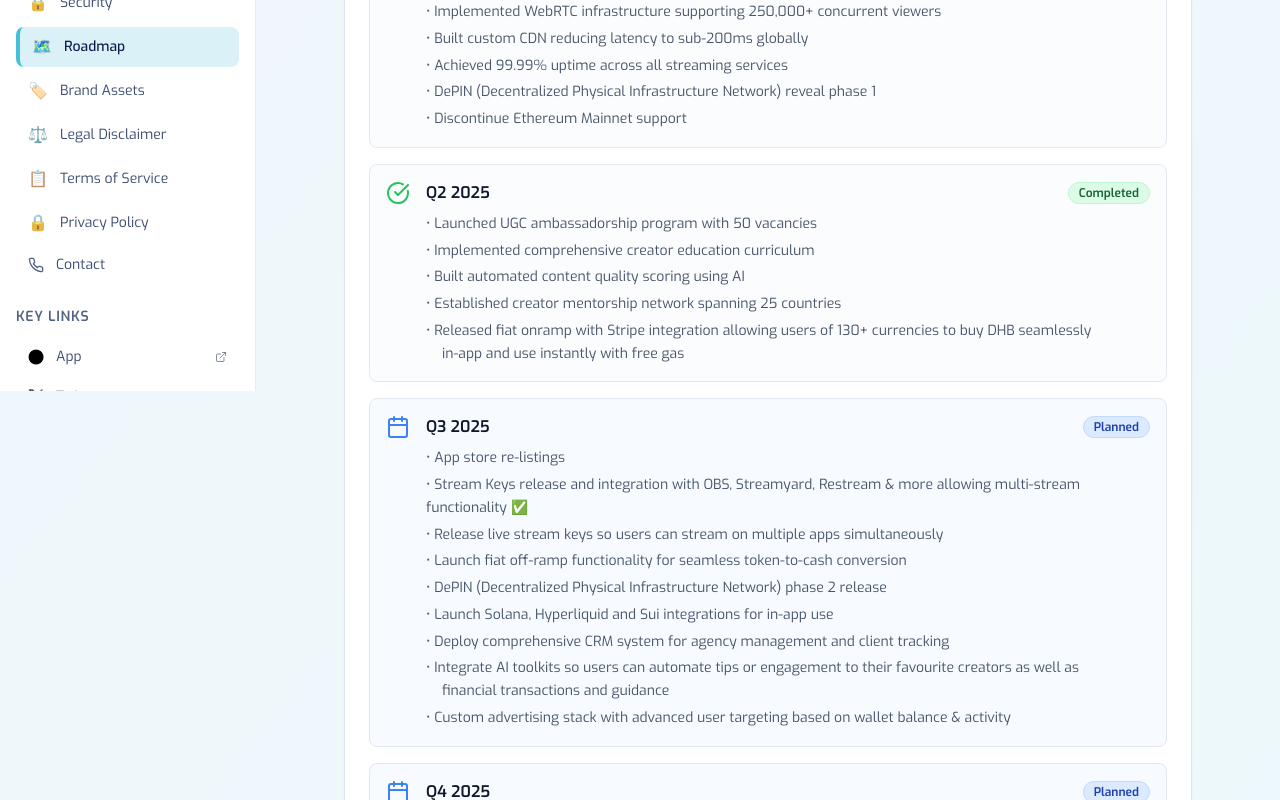
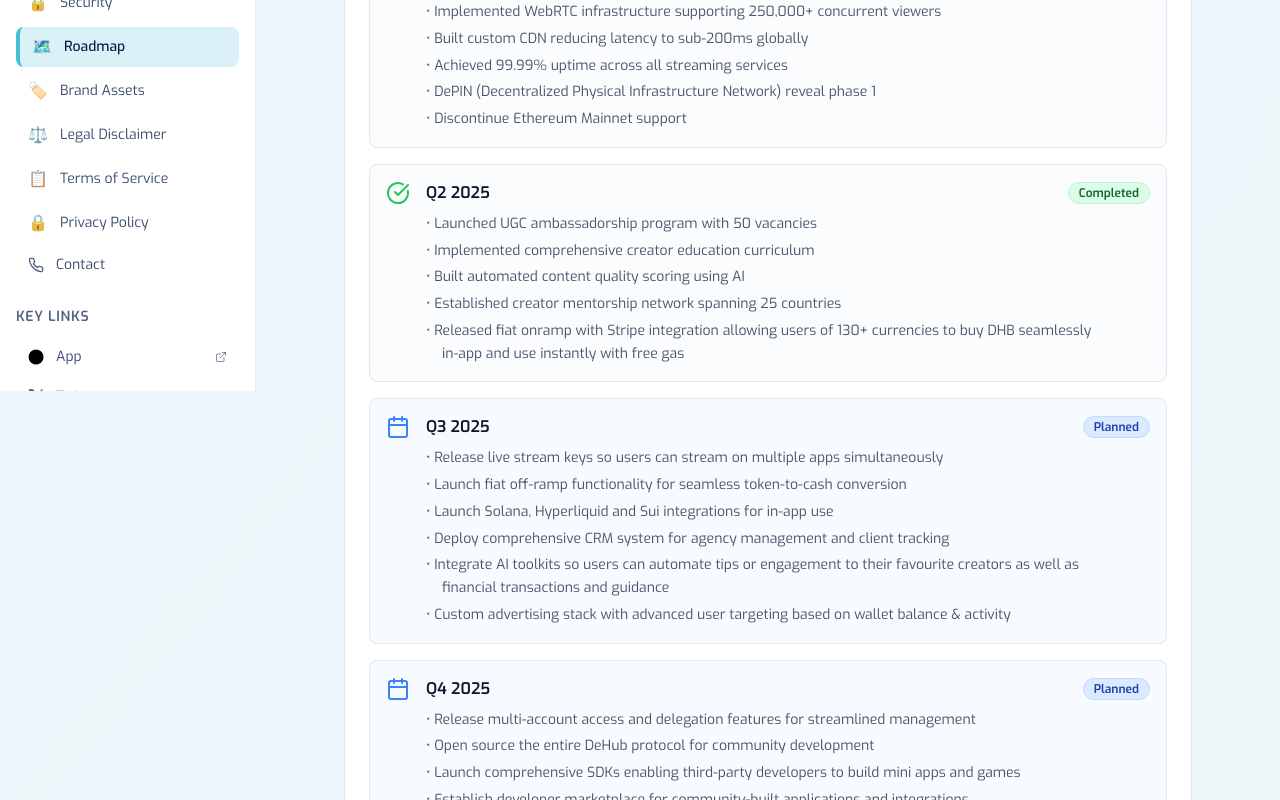
Before and after one commit to maldoteth/dehubdocs, a React (Vite) app: page /docs/roadmap in a window 1280 px wide. Shown: the part 410-1210 px from the top of the page. Built offline with nearby package versions, Linux system fonts and the light colour scheme.

Commit message:
Visual edit in Lovable
Edited UI in Lovable

```diff
--- a/src/pages/docs/Roadmap.tsx
+++ b/src/pages/docs/Roadmap.tsx
@@ -3,7 +3,6 @@ import { Card, CardContent, CardHeader, CardTitle } from '@/components/ui/card';
 import { Badge } from '@/components/ui/badge';
 import { Tabs, TabsContent, TabsList, TabsTrigger } from '@/components/ui/tabs';
 import { CheckCircle, Calendar, Zap, Trophy, Users, Coins, Globe, Gamepad2, Video, Shield, Sparkles } from 'lucide-react';
-
 const Roadmap = () => {
   const [selectedYear, setSelectedYear] = useState('2025');
   const getStatusColor = (status: string) => {
@@ -17,7 +16,7 @@ const Roadmap = () => {
   return <div className="max-w-6xl mx-auto space-y-8">
       <div>
         <h1 className="text-4xl font-bold text-slate-900 mb-4">DeHub Roadmap</h1>
-        <p className="text-lg text-slate-600 leading-relaxed">From humble beginnings to a complete platform - our journey through the ups </p>
+        <p className="text-lg text-slate-600 leading-relaxed">From humble beginnings to a complete platform - our journey through the ups </p>
       </div>
 
       <Tabs value={selectedYear} onValueChange={setSelectedYear} className="w-full">
@@ -517,11 +516,9 @@ const Roadmap = () => {
                       </Badge>
                     </div>
                     <div className="text-slate-600 text-sm leading-relaxed space-y-1">
-                      <div>• App store re-listings</div>
-                      <div>• Stream Keys release and integration with OBS, Streamyard, Restream & more allowing multi-stream functionality ✅</div>
                       <div>• Release live stream keys so users can stream on multiple apps simultaneously</div>
                       <div>• Launch fiat off-ramp functionality for seamless token-to-cash conversion</div>
-                      <div>• DePIN (Decentralized Physical Infrastructure Network) phase 2 release</div>
+
                       <div>• Launch Solana, Hyperliquid and Sui integrations for in-app use</div>
                       <div>• Deploy comprehensive CRM system for agency management and client tracking</div>
                       <div>• Integrate AI toolkits so users can automate tips or engagement to their favourite creators as well as
```
